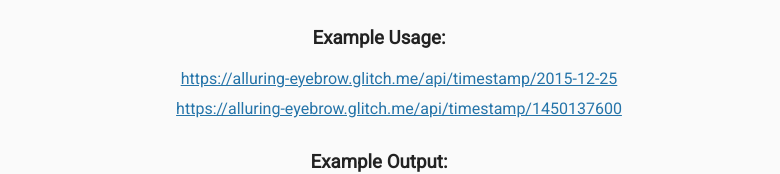
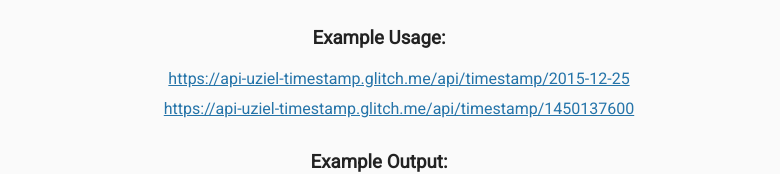
Before and after one commit to raphaeluziel/API-Project-timestamp, a website: page views/index.html in a window 1280 px wide. Shown: the part 499-673 px from the top of the page, without its empty margins (261-1041 px from the left). Drawn offline with Linux system fonts and the light colour scheme; files that its build step writes are made by us from their sources.

Commit message:
💦🌗 Updated with Glitch

```diff
--- a/views/index.html
+++ b/views/index.html
@@ -30,8 +30,8 @@
 
         <h3>Example Usage:</h3>
         <ul>
-          <li><a href="api/timestamp/2015-12-25">https://alluring-eyebrow.glitch.me/api/timestamp/2015-12-25</a></li>
-          <li><a href="api/timestamp/1450137600000">https://alluring-eyebrow.glitch.me/api/timestamp/1450137600</a></li>
+          <li><a href="api/timestamp/2015-12-25">https://api-uziel-timestamp.glitch.me/api/timestamp/2015-12-25</a></li>
+          <li><a href="api/timestamp/1450137600000">https://api-uziel-timestamp.glitch.me/api/timestamp/1450137600</a></li>
         </ul>
 
         <h3>Example Output:</h3>
```
